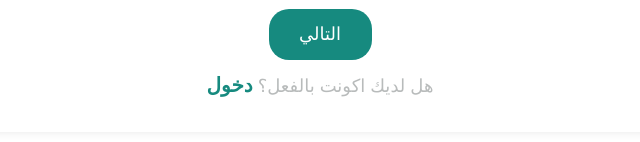
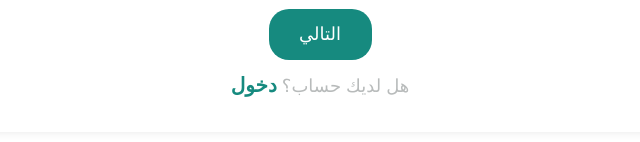
Before and after one commit to Mohamed20a/My-doctor, a plain HTML site: page signUpDoctor.html in a window 1280 px wide. Shown: the part 912-1054 px from the top of the page, 320-960 px from the left. Drawn offline with Linux system fonts and the light colour scheme.

Commit message:
Add files via upload

```diff
--- a/signUpDoctor.html
+++ b/signUpDoctor.html
@@ -105,7 +105,7 @@
                     </div>
                     <div class= "mb-3 next-but text-center">
                         <a href="./nextDoctorSignUp.html"><button type="button">التالي</button></a>
-                        <p>هل لديك اكونت بالفعل؟ <span><a href="./logInDoctor.html">دخول</a></span></p>
+                        <p>هل لديك حساب؟ <span><a href="./logInDoctor.html">دخول</a></span></p>
                     </div>
                 </form>
             </div>
```
